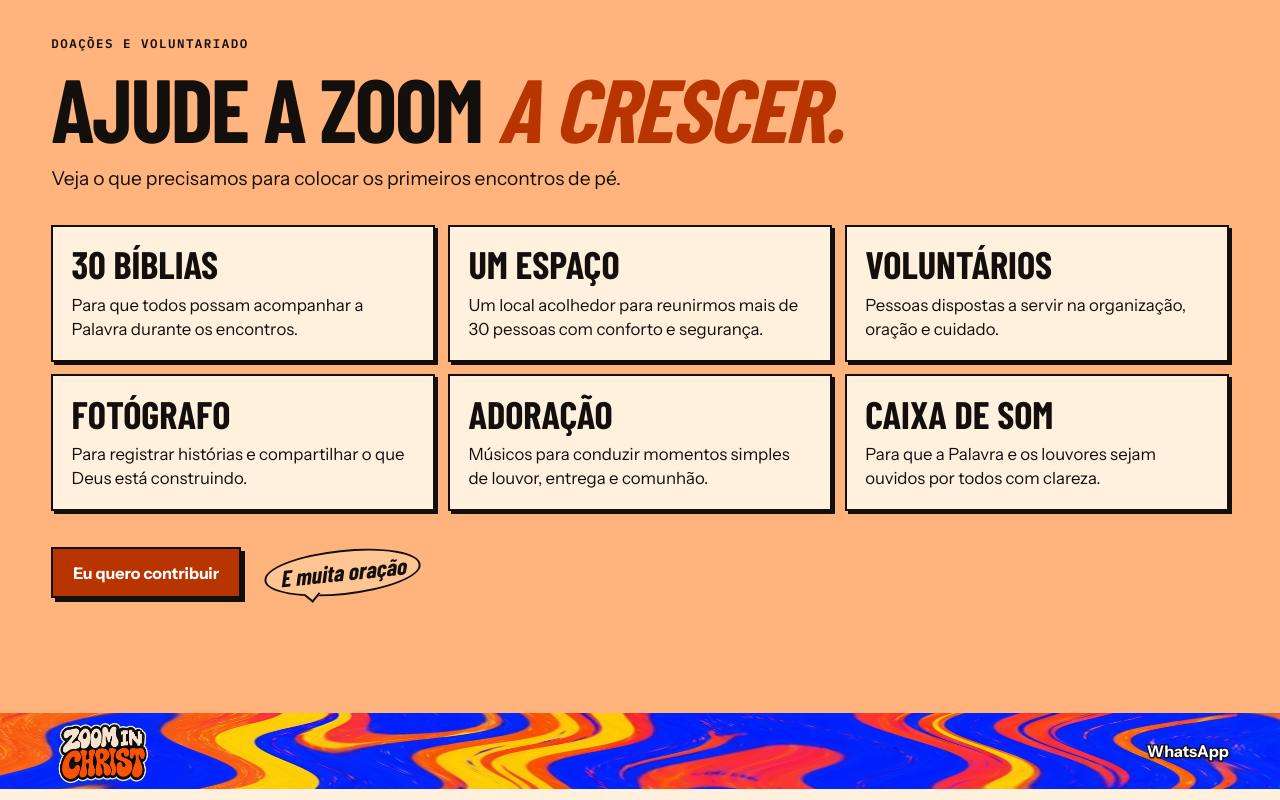
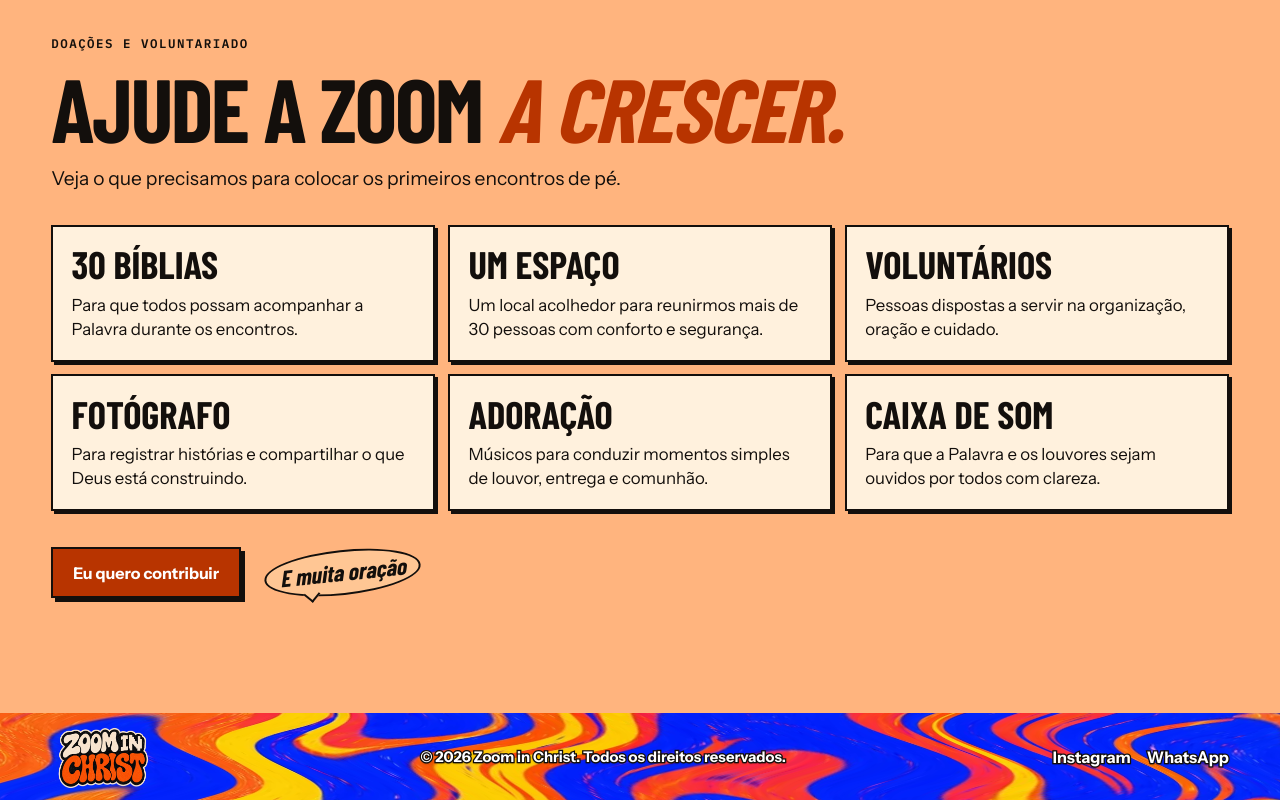
Before and after one commit to negojapis/Zoom-in-Christ-Movement, a plain HTML site: page index.html in a window 1280 px wide. Shown: the part 3017-3817 px from the top of the page. Drawn offline with nearby package versions, Linux system fonts and the light colour scheme; animation ran at ten frames a second; a web font is replaced by a local one.

Commit message:
Add Instagram link and 2026 copyright notice in footer

```diff
--- a/index.html
+++ b/index.html
@@ -221,6 +221,16 @@
     </div>
   </section>
 </main>
-<footer class="marble-band marble-footer"><canvas class="marble-canvas" aria-hidden="true"></canvas><div class="wrap footer"><a class="logo" href="#inicio" aria-label="Zoom in Christ, voltar ao início"><img src="logo-zoom.webp" alt="" width="800" height="545"></a><div class="footer-actions"><a href="https://wa.me/5511940634737">WhatsApp</a></div></div></footer>
+<footer class="marble-band marble-footer">
+  <canvas class="marble-canvas" aria-hidden="true"></canvas>
+  <div class="wrap footer">
+    <a class="logo" href="#inicio" aria-label="Zoom in Christ, voltar ao início"><img src="logo-zoom.webp" alt="" width="800" height="545"></a>
+    <p class="footer-copy">© 2026 Zoom in Christ. Todos os direitos reservados.</p>
+    <div class="footer-actions">
+      <a href="https://www.instagram.com/zoominchrist/" target="_blank" rel="noopener">Instagram</a>
+      <a href="https://wa.me/5511940634737" target="_blank" rel="noopener">WhatsApp</a>
+    </div>
+  </div>
+</footer>
 </body>
 </html>
--- a/style.css
+++ b/style.css
@@ -436,8 +436,16 @@ main { overflow-x: clip; }
   pointer-events: none;
 }
 .marble-band .wrap { position: relative; }
+.footer { flex-wrap: wrap; padding-block: .6rem; }
+.footer-copy {
+  margin: 0;
+  font-size: clamp(.78rem, 1.25vw, .92rem);
+  font-weight: 700;
+  text-align: center;
+}
 .marble-band nav a:not(.nav-cta),
-.marble-footer .footer-actions > :is(a, button) {
+.marble-footer .footer-actions > :is(a, button),
+.marble-footer .footer-copy {
   color: #fff;
   -webkit-text-stroke: 2.5px var(--ink);
   paint-order: stroke fill;
@@ -448,6 +456,10 @@ main { overflow-x: clip; }
   outline-color: #fff;
   box-shadow: 0 0 0 3px var(--ink);
 }
+@media (max-width: 640px) {
+  .footer { justify-content: space-between; }
+  .footer-copy { order: 3; width: 100%; text-align: center; margin-top: .25rem; }
+}
 @media (max-width: 450px) {
   .marble-band .wrap { gap: .4rem; }
 }
```
